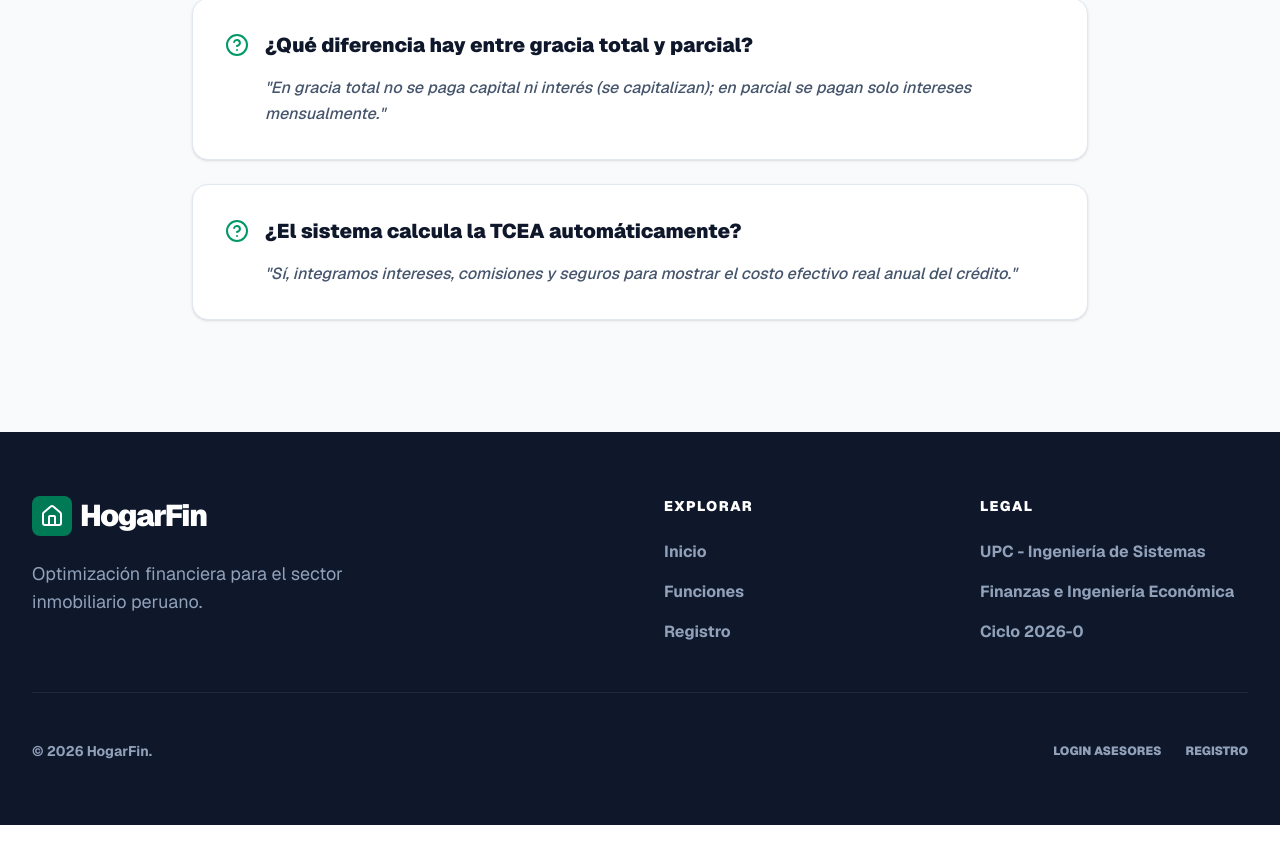
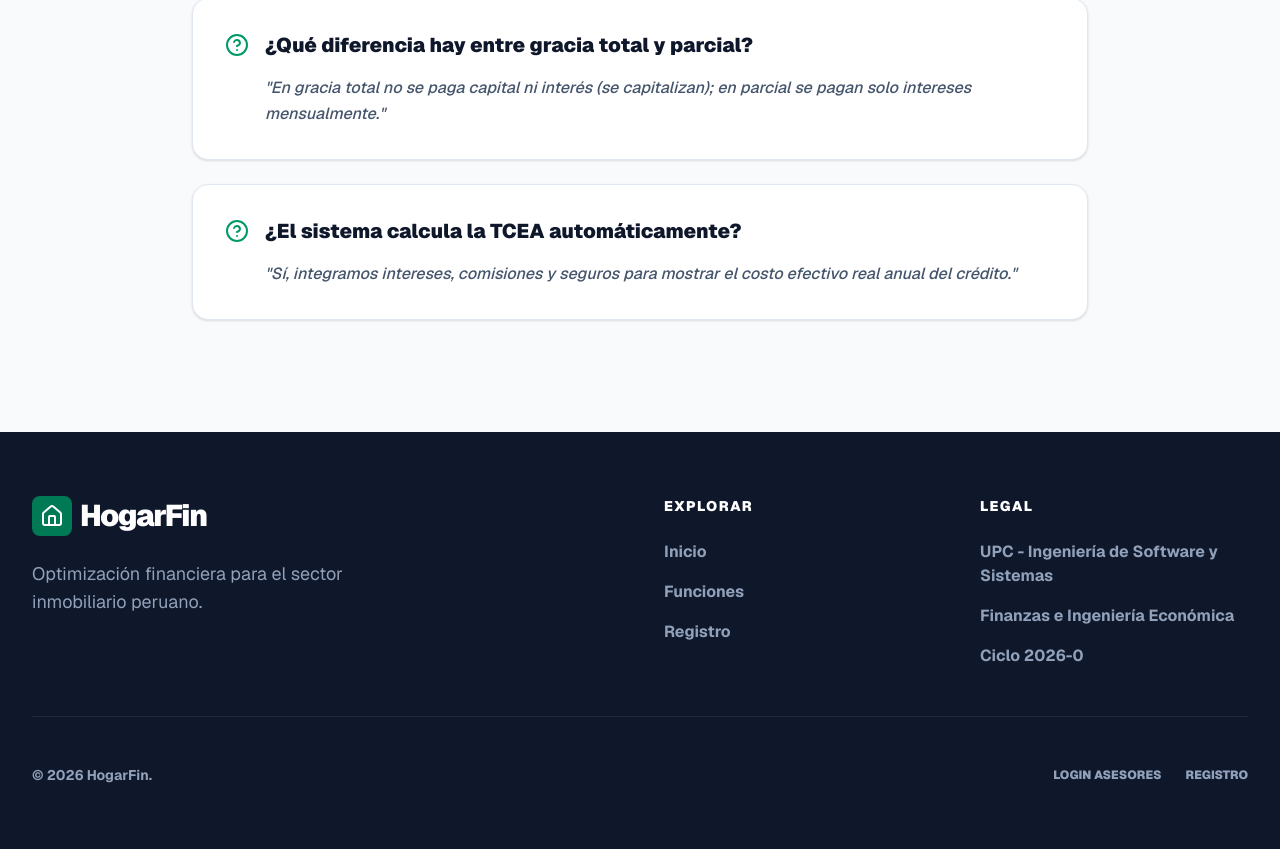
Before and after one commit to Finanzas-e-Ingeneria-Economica/HogarFin-Web-App, a Next.js app: page / in a window 1280 px wide. Shown: the part 2889-3738 px from the top of the page. Before the commit the page ends 3714 px from the top, so only its background shows below. Built offline with nearby package versions, Linux system fonts and the light colour scheme.

Commit message:
fix: corrected footer

```diff
--- a/app/page.tsx
+++ b/app/page.tsx
@@ -203,7 +203,7 @@ export default function LandingPage() {
           <div className="text-left">
             <h4 className="text-white font-black mb-6 uppercase tracking-widest text-sm text-left">Legal</h4>
             <ul className="space-y-4 font-bold text-left">
-              <li>UPC - Ingeniería de Sistemas</li>
+              <li>UPC - Ingeniería de Software y Sistemas</li>
               <li>Finanzas e Ingeniería Económica</li>
               <li>Ciclo 2026-0</li>
             </ul>
```
